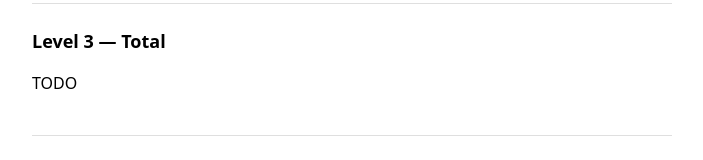
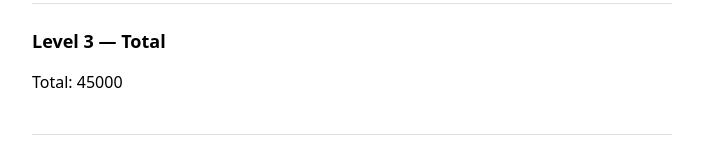
Before and after one commit to webdev-if-its/frontend-5053241032, a React (Vite) app in the folder pertemuan-02/: page / in a window 1280 px wide. Shown: the part 638-798 px from the top of the page, without its empty margins (288-991 px from the left). Built offline with nearby package versions, Linux system fonts and the light colour scheme.

Commit message:
pertemuan-02: Level 3 selesai

```diff
--- a/pertemuan-02/src/components/Total.tsx
+++ b/pertemuan-02/src/components/Total.tsx
@@ -2,6 +2,14 @@
 // Lalu render satu elemen yang memuat teks "Total: " diikuti HASIL PERKALIAN
 // qty * harga (pakai ekspresi { } di JSX, jangan hardcode angkanya). Lihat
 // SOAL.md untuk kontrak lengkap.
-export function Total(props: any) {
-  return <p>TODO</p>
+
+interface totalHarga{
+  qty: number
+  harga: number
 }
+
+export function Total(props: totalHarga) {
+  return (
+    <div>Total: {props.qty * props.harga}</div>
+  );
+}
```
